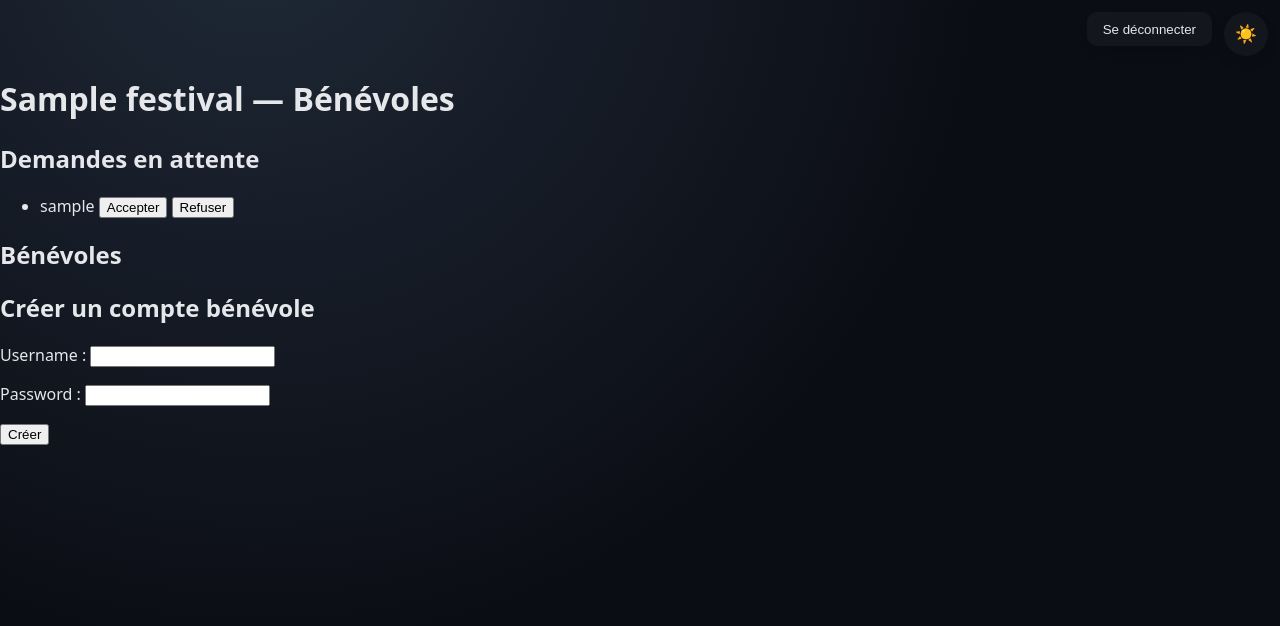
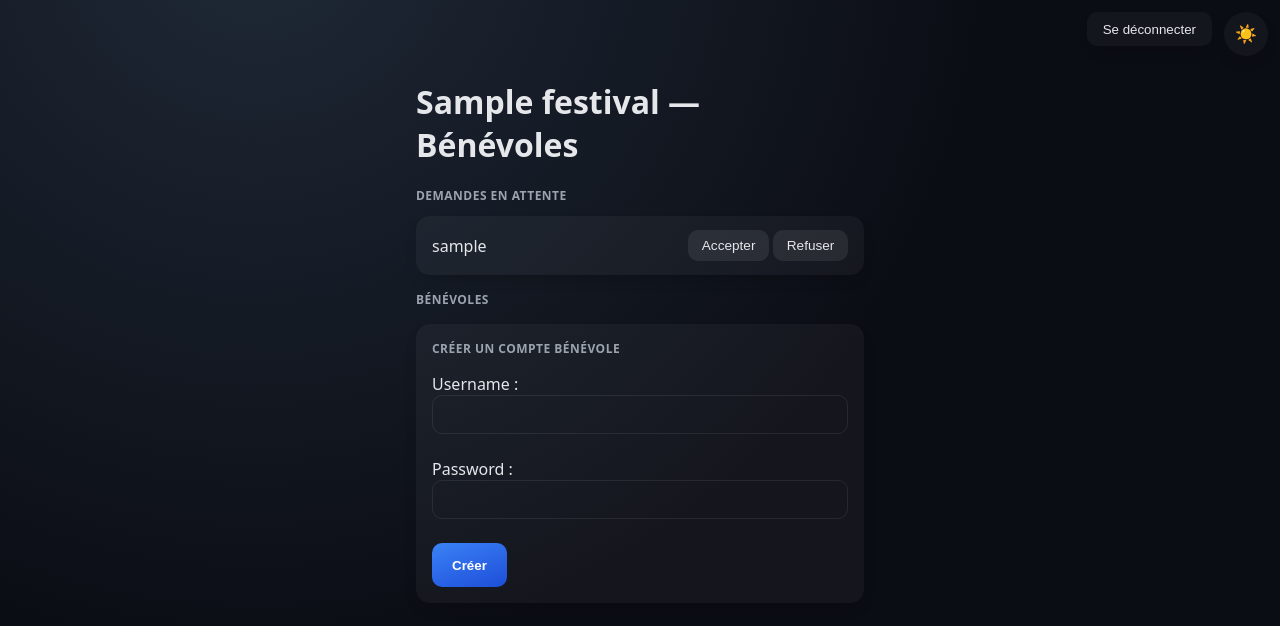
Before and after one commit to Airdeon/FestivalCount, a Django app: a page that uses checkin/templates/checkin/volunteer_list.html in a window 1280 px wide. Shown: the top 626 px of the page. Run offline with Django 5.2, Linux system fonts and the light colour scheme; a user stored in the database is signed in; tables that the repository leaves empty hold one stand-in row (values such as "Sample post").

Commit message:
feat: applique le nouveau systeme visuel aux pages secondaires
Co-Authored-By: Claude Haiku 4.5 <noreply@anthropic.com>

```diff
--- a/checkin/static/checkin/css/base.css
+++ b/checkin/static/checkin/css/base.css
@@ -375,3 +375,120 @@ main {
     color: var(--color-text);
     font-weight: 700;
 }
+
+.page-card {
+    max-width: 480px;
+    margin: 1.5rem auto;
+    padding: 1.5rem;
+    border-radius: var(--radius-lg);
+    background-color: var(--color-surface);
+    box-shadow: var(--shadow-container);
+}
+
+.page-card h1 {
+    margin-top: 0;
+}
+
+.page-card input,
+.page-card select {
+    width: 100%;
+    font-size: 1rem;
+    padding: 0.65rem 0.75rem;
+    border-radius: var(--radius-sm);
+    border: 1px solid var(--color-surface-border);
+    background-color: var(--color-bg);
+    color: var(--color-text);
+}
+
+.page-card button[type="submit"] {
+    width: 100%;
+    min-height: 48px;
+    border: none;
+    border-radius: var(--radius-sm);
+    background: linear-gradient(160deg, var(--color-accent-start), var(--color-accent-end));
+    color: var(--color-accent-text);
+    font-weight: 700;
+    font-size: 1rem;
+    cursor: pointer;
+    box-shadow: var(--shadow-button);
+}
+
+.page-card a {
+    color: var(--color-accent-solid);
+}
+
+.page-content {
+    max-width: 480px;
+    margin: 1.5rem auto;
+    padding: 0 1rem;
+}
+
+.page-content a {
+    color: var(--color-accent-solid);
+}
+
+.simple-list {
+    list-style: none;
+    margin: 0 0 1rem 0;
+    padding: 0;
+}
+
+.simple-list li {
+    display: flex;
+    align-items: center;
+    justify-content: space-between;
+    gap: 0.75rem;
+    padding: 0.85rem 1rem;
+    margin-bottom: 0.5rem;
+    border-radius: var(--radius-md);
+    background-color: var(--color-surface);
+    box-shadow: var(--shadow-card);
+}
+
+.simple-list a {
+    color: var(--color-text);
+    text-decoration: none;
+    flex: 1;
+}
+
+.simple-list button {
+    border: none;
+    border-radius: var(--radius-sm);
+    padding: 0.5rem 0.85rem;
+    background-color: var(--color-surface-border);
+    color: var(--color-text);
+    cursor: pointer;
+    font-size: 0.85rem;
+    flex-shrink: 0;
+}
+
+.form-section {
+    border-radius: var(--radius-md);
+    padding: 1rem;
+    margin-bottom: 1rem;
+    background-color: var(--color-surface);
+    box-shadow: var(--shadow-card);
+}
+
+.form-section input,
+.form-section select {
+    width: 100%;
+    font-size: 1rem;
+    padding: 0.6rem 0.75rem;
+    border-radius: var(--radius-sm);
+    border: 1px solid var(--color-surface-border);
+    background-color: var(--color-bg);
+    color: var(--color-text);
+    margin-bottom: 0.5rem;
+}
+
+.form-section button[type="submit"] {
+    min-height: 44px;
+    padding: 0 1.25rem;
+    border: none;
+    border-radius: var(--radius-sm);
+    background: linear-gradient(160deg, var(--color-accent-start), var(--color-accent-end));
+    color: var(--color-accent-text);
+    font-weight: 700;
+    cursor: pointer;
+}
--- a/checkin/templates/checkin/festival_create.html
+++ b/checkin/templates/checkin/festival_create.html
@@ -1,10 +1,12 @@
 {% extends "checkin/base.html" %}
 {% block title %}Créer un festival — Festival Count{% endblock %}
 {% block content %}
+<div class="page-card">
     <h1>Créer un festival</h1>
     <form method="post">
         {% csrf_token %}
         {{ form.as_p }}
         <button type="submit">Créer</button>
     </form>
+</div>
 {% endblock %}
--- a/checkin/templates/checkin/select_festival.html
+++ b/checkin/templates/checkin/select_festival.html
@@ -1,9 +1,10 @@
 {% extends "checkin/base.html" %}
 {% block title %}Mes festivals — Festival Count{% endblock %}
 {% block content %}
+<div class="page-content">
 <h1>Mes festivals</h1>
 {% if memberships %}
-<ul class="festival-list">
+<ul class="simple-list">
     {% for membership in memberships %}
     <li>
         <a href="{% if membership.role == 'organisateur' %}{% url 'checkin:stats' festival_slug=membership.festival.slug %}{% else %}{% url 'checkin:register' festival_slug=membership.festival.slug %}{% endif %}">
@@ -18,4 +19,5 @@
 
 <p><a href="{% url 'checkin:festival_create' %}">Créer un festival</a></p>
 <p><a href="{% url 'checkin:festival_search' %}">Rejoindre un festival</a></p>
+</div>
 {% endblock %}
--- a/checkin/templates/checkin/signup.html
+++ b/checkin/templates/checkin/signup.html
@@ -1,10 +1,12 @@
 {% extends "checkin/base.html" %}
 {% block title %}Créer un compte — Festival Count{% endblock %}
 {% block content %}
+<div class="page-card">
     <h1>Créer un compte</h1>
     <form method="post">
         {% csrf_token %}
         {{ form.as_p }}
         <button type="submit">Créer mon compte</button>
     </form>
+</div>
 {% endblock %}
--- a/checkin/templates/checkin/volunteer_list.html
+++ b/checkin/templates/checkin/volunteer_list.html
@@ -1,13 +1,15 @@
 {% extends "checkin/base.html" %}
 {% block title %}Bénévoles — {{ request.festival.nom }}{% endblock %}
 {% block content %}
+<div class="page-content">
 <h1>{{ request.festival.nom }} — Bénévoles</h1>
 
-<h2>Demandes en attente</h2>
-<ul>
+<h2 class="panel-title">Demandes en attente</h2>
+<ul class="simple-list">
     {% for membership_request in pending_requests %}
     <li>
-        {{ membership_request.user.username }}
+        <span>{{ membership_request.user.username }}</span>
+        <span>
             <form method="post" action="{% url 'checkin:membership_request_accept' festival_slug=request.festival.slug request_id=membership_request.id %}" style="display:inline">
                 {% csrf_token %}
                 <button type="submit">Accepter</button>
@@ -16,15 +18,16 @@
                 {% csrf_token %}
                 <button type="submit">Refuser</button>
             </form>
+        </span>
     </li>
     {% endfor %}
 </ul>
 
-<h2>Bénévoles</h2>
-<ul>
+<h2 class="panel-title">Bénévoles</h2>
+<ul class="simple-list">
     {% for membership in memberships %}
     <li>
-        {{ membership.user.username }}
+        <span>{{ membership.user.username }}</span>
         <form method="post" action="{% url 'checkin:volunteer_remove' festival_slug=request.festival.slug membership_id=membership.id %}" style="display:inline">
             {% csrf_token %}
             <button type="submit">Retirer l'accès</button>
@@ -33,10 +36,13 @@
     {% endfor %}
 </ul>
 
-<h2>Créer un compte bénévole</h2>
+<div class="form-section">
+    <h2 class="panel-title">Créer un compte bénévole</h2>
     <form method="post">
         {% csrf_token %}
         {{ form.as_p }}
         <button type="submit">Créer</button>
     </form>
+</div>
+</div>
 {% endblock %}
```
Also changed, not shown: checkin/templates/checkin/edition_list.html (+14 -8 lines), checkin/templates/checkin/festival_search.html (+11 -7 lines), checkin/templates/registration/login.html (added, +13 -0 lines). Lines whose indentation alone changed are shown as unchanged.
